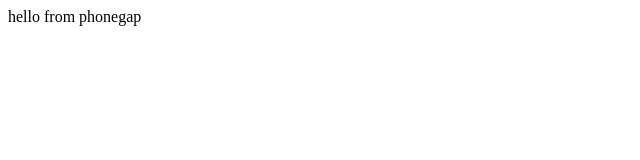
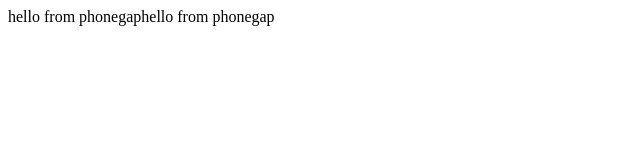
Before and after one commit to akashtippa/phonegapapp, a plain HTML site: page index.html in a window 1280 px wide. Shown: the whole page, without its empty margins (0-640 px from the left). Drawn offline with Linux system fonts and the light colour scheme.

Commit message:
Update index.html

```diff
--- a/index.html
+++ b/index.html
@@ -1,5 +1,7 @@
 <head>
 </head>
 <body
+<h1>hello from phonegap</h1
 <h1>hello from phonegap</h1>
+
 </body>
```
